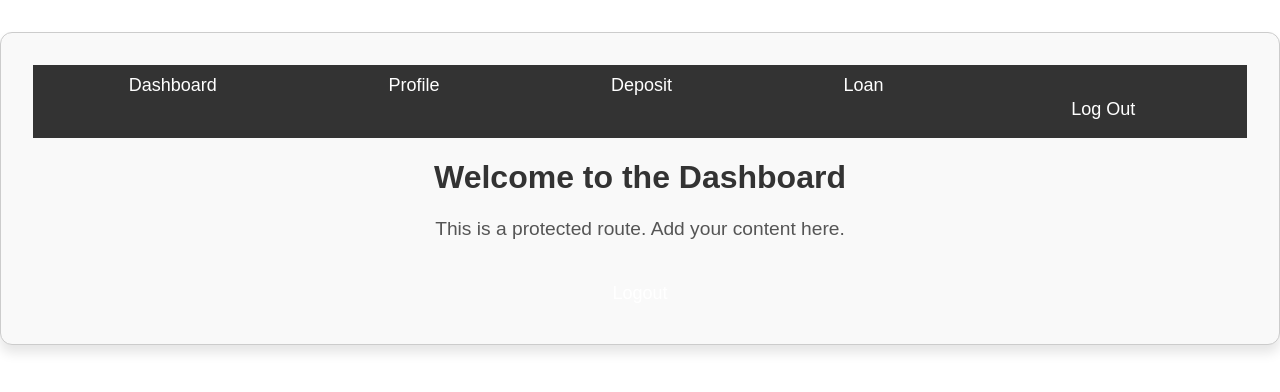
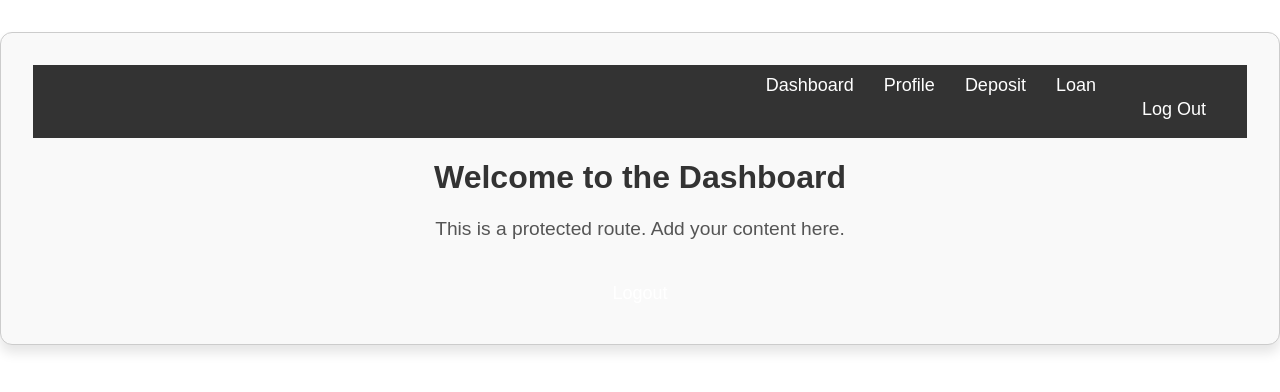
Before and after one commit to ruthvik99/Banking-Application, a React (Create React App) app in the folder Frontend/: page /dashboard in a window 1280 px wide. Shown: the top 392 px of the page. Built offline with nearby package versions, Linux system fonts and the light colour scheme; no server answers; sample sign-in values are in the browser's storage; the HTML template or start-up script is replaced by a standard one.

Commit message:
navbar/taskbar css

```diff
--- a/Frontend/src/components/Navbar.css
+++ b/Frontend/src/components/Navbar.css
@@ -9,14 +9,14 @@
 
 .navbar ul {
     display: flex;
-    justify-content: space-around;
+    justify-content: flex-end;
     list-style: none; /* Ensure no bullet points */
     margin: 0;
     padding: 0;
 }
 
 .navbar li {
-    margin: 0;
+    margin: 0 15px;
 }
 
 .navbar a {
--- a/Frontend/src/components/Taskbar.css
+++ b/Frontend/src/components/Taskbar.css
@@ -9,16 +9,25 @@
 
 .nav-list {
     display: flex;
-    justify-content: space-around;
+    justify-content: flex-end;
     list-style: none;
     margin: 0;
     padding: 0;
+}
+
+.nav-list li {
+    margin: 0 15px;
 }
 
 .nav-link {
     color: white;
     text-decoration: none;
     font-size: 18px;
+    transition: color 0.3s ease;
+}
+
+.nav-link:hover {
+    color: #00bcd4;
 }
 
 .logout-button {
@@ -27,4 +36,5 @@
     border: none;
     font-size: 18px;
     cursor: pointer;
+    transition: color 0.3s ease;
 }
```
